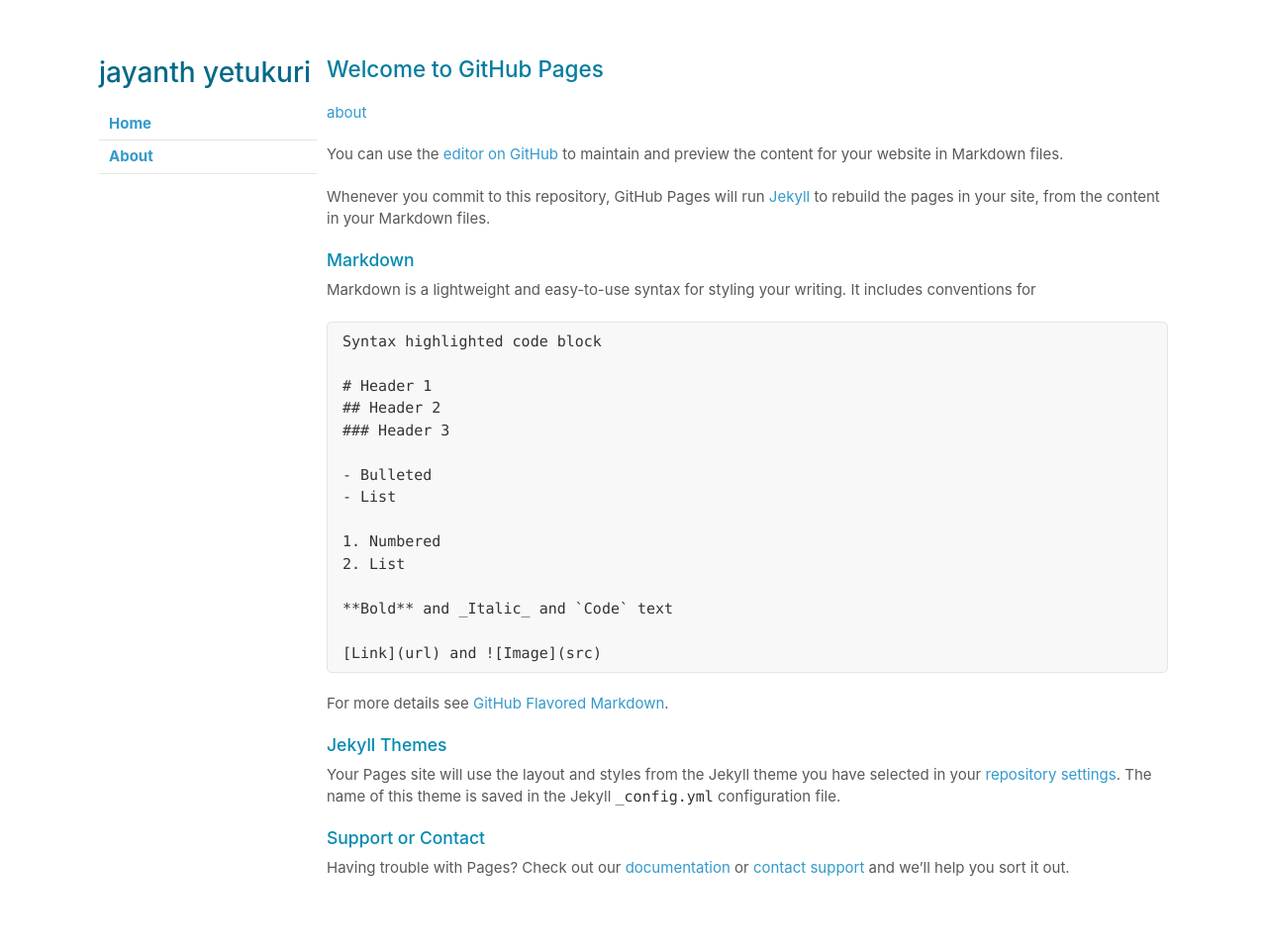
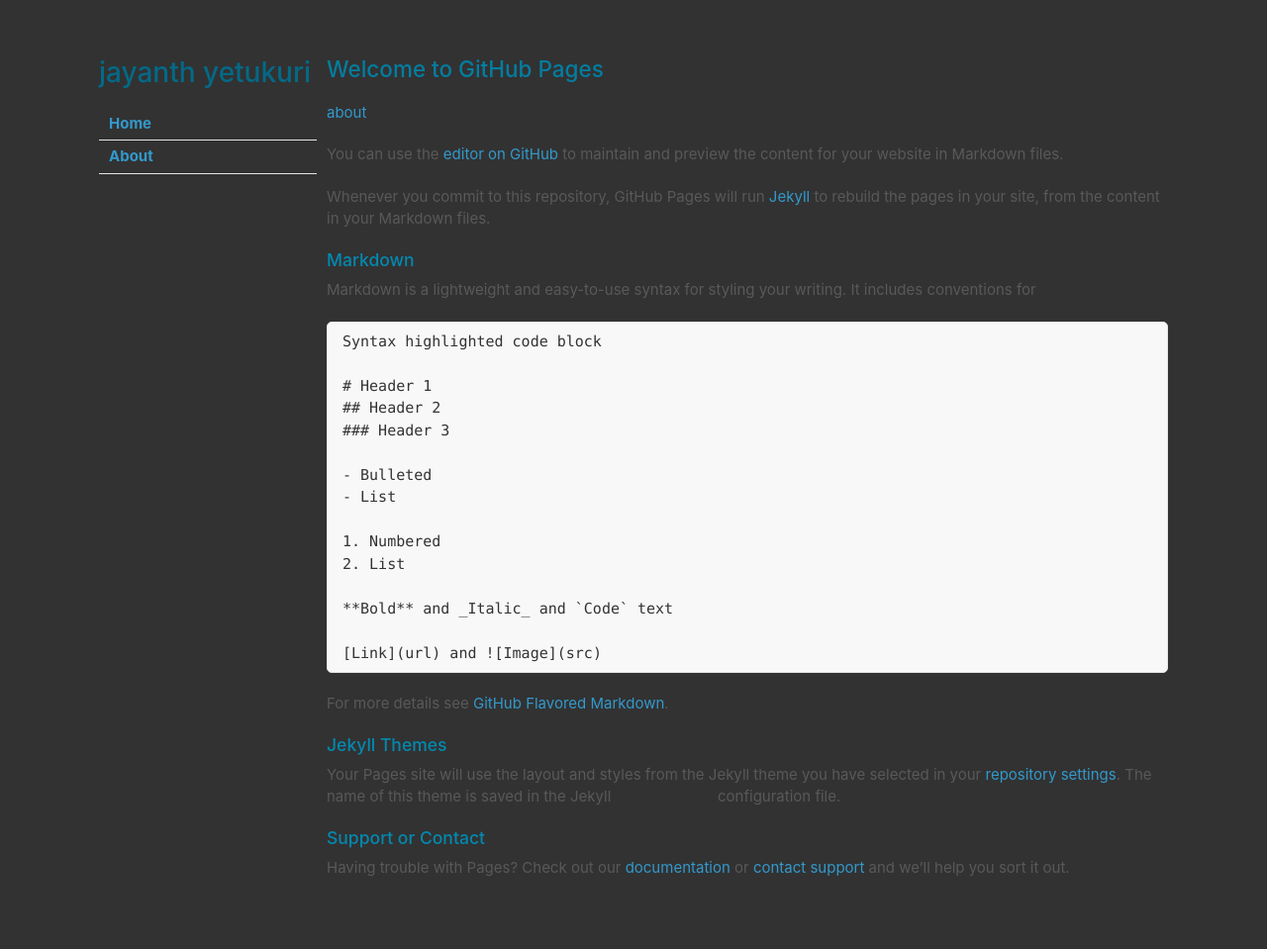
Before and after one commit to jayanthyetukuri/jayanthyetukuri.github.io, a Jekyll site: the page built from index.md, in a window 1280 px wide. Shown: the whole page at 99% size. Built offline with Jekyll 4.4.1, drawn with Linux system fonts in a browser that asks for light colours; our own code applies the rules of GitHub Pages for plain Markdown files; the repository's description, which GitHub fills in, is left out.

Commit message:
Update styles.css

```diff
--- a/assets/css/styles.css
+++ b/assets/css/styles.css
@@ -1,5 +1,6 @@
 body {
-  background-color: #fff;
+  background-color: #323232;
+/*   #fff; */
   padding:50px;
   font: 15px/1.5 -apple-system, BlinkMacSystemFont, "Segoe UI", Roboto, Oxygen, Ubuntu, Cantarell, "Fira Sans", "Droid Sans", "Helvetica Neue", Arial, sans-serif, "Apple Color Emoji", "Segoe UI Emoji", "Segoe UI Symbol";
   color:#595959;
```
